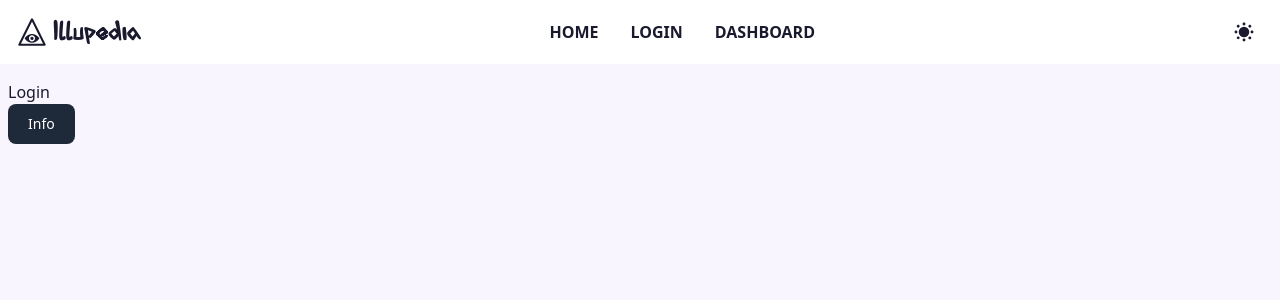
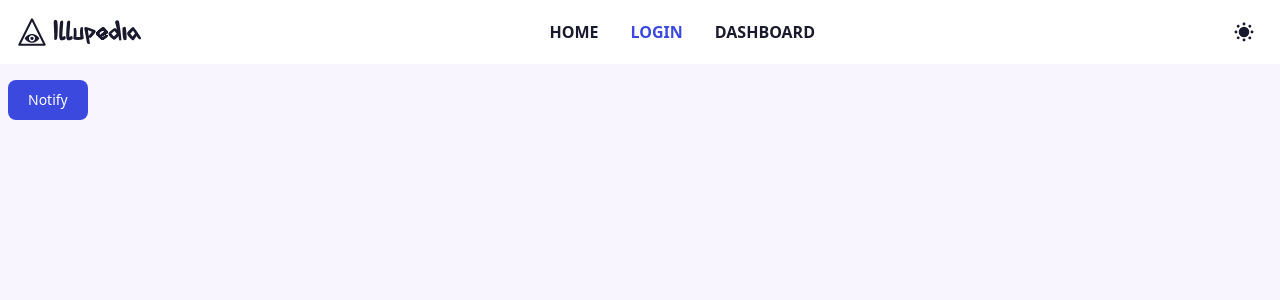
Before and after one commit to malay77patra/illupedia, a React (Vite) app in the folder frontend/: page /auth in a window 1280 px wide. Shown: the top 300 px of the page. Built offline with nearby package versions, Linux system fonts and the light colour scheme.

Commit message:
1. auth page cleaned 2. nav links are styles 3. active propery chnaged

```diff
--- a/frontend/src/components/Branding.jsx
+++ b/frontend/src/components/Branding.jsx
@@ -3,7 +3,7 @@ import Logo from "./Logo"
 export default function Branding() {
     return (
         <a href="/" className="items-center justify-center gap-1 inline-flex">
-            <Logo size="medium" />
+            <Logo size="medium" className="hidden sm:block" />
             <div>
                 <h1 className="self-center text-2xl font-semibold font-acadian">Illupedia</h1>
             </div>
--- a/frontend/src/components/Button.jsx
+++ b/frontend/src/components/Button.jsx
@@ -1,5 +1,5 @@
 import React from "react";
 
 export default function Button({ type, onClick, children }) {
-    return <button className="cursor-pointer text-white bg-gray-800 hover:bg-gray-900 active:opacity-[0.9] font-medium rounded-lg text-sm px-5 py-2.5" type={type} onClick={onClick}>{children}</button>;
+    return <button className="cursor-pointer font-medium rounded-lg text-sm px-5 py-2.5 bg-accent text-white" type={type} onClick={onClick}>{children}</button>;
 }
--- a/frontend/src/components/IconBtn.jsx
+++ b/frontend/src/components/IconBtn.jsx
@@ -1,6 +1,6 @@
 export default function IconBtn({ children, colored = true }) {
     return (
-        <button className={`p-2 rounded-sm cursor-pointer ${colored ? 'hover:bg-secondary active:bg-accent' : ''}`}>
+        <button className={`p-2 rounded-sm cursor-pointer  ${colored ? 'hover:bg-secondary active:opacity-80' : ''}`}>
             {children}
         </button>
     )
--- a/frontend/src/components/NavLink.jsx
+++ b/frontend/src/components/NavLink.jsx
@@ -1,9 +1,14 @@
-import { Link } from "react-router-dom"
+import { NavLink as NVLink } from "react-router-dom";
 
 export default function NavLink({ children, to = "#" }) {
     return (
         <>
-            <Link to={to}>{children}</Link>
+            <NVLink
+                to={to}
+                className={({ isActive }) =>
+                    `${isActive ? "text-accent" : "hover:text-accent"}`
+                }
+            >{children}</NVLink>
         </>
     )
 }
--- a/frontend/src/main.jsx
+++ b/frontend/src/main.jsx
@@ -8,7 +8,7 @@ import App from './App.jsx'
 createRoot(document.getElementById('root')).render(
   <StrictMode>
     <BrowserRouter>
-      <Toaster />
+      <Toaster position="bottom-center" reverseOrder={false} />
       <App />
     </BrowserRouter>
   </StrictMode>,
--- a/frontend/src/pages/Auth.jsx
+++ b/frontend/src/pages/Auth.jsx
@@ -6,8 +6,7 @@ import toast from 'react-hot-toast';
 export default function Auth() {
     return (
         <div>
-            <h1>Login</h1>
-            <Button onClick={() => toast.success('Successfully toasted!')}>Info</Button>
+            <Button onClick={() => toast.success('Successfully notified!')}>Notify</Button>
         </div>
     )
 }
```
